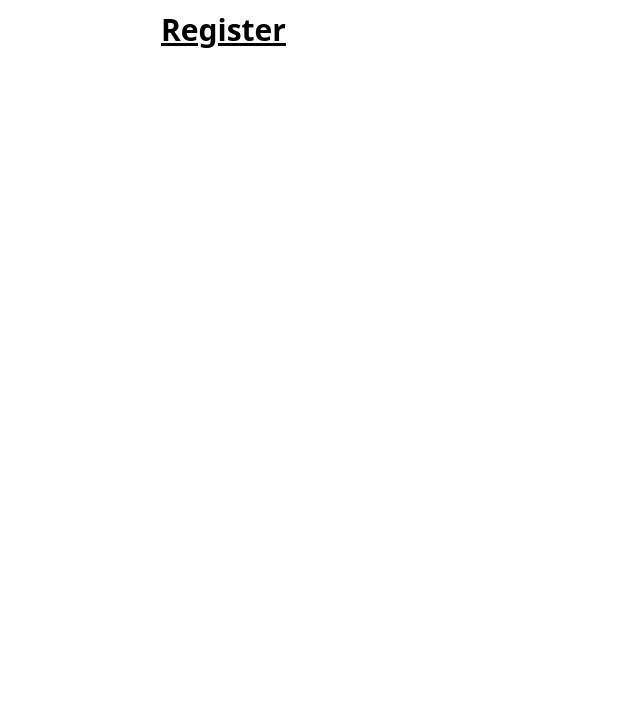
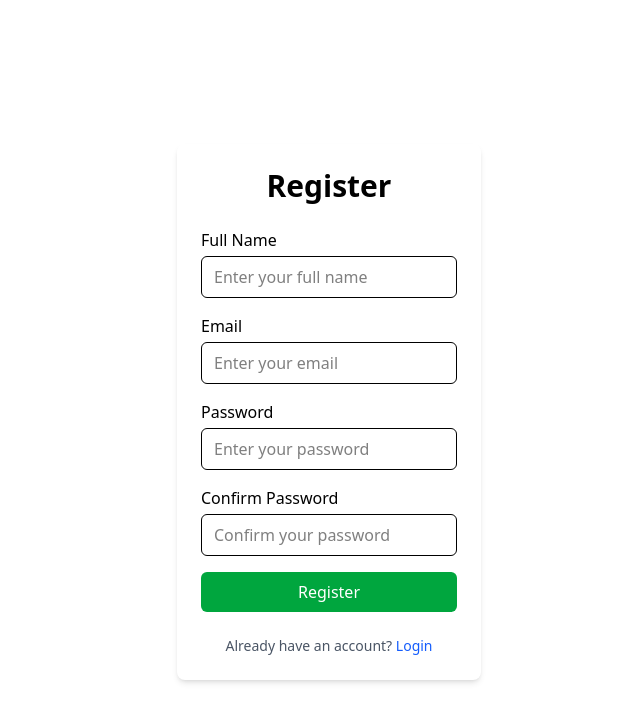
Before and after one commit to RaiJ1n/my-root, a Vue app: page /register in a window 1280 px wide. Shown: the top 722 px of the page, without its empty margins (311-951 px from the left). Built offline with nearby package versions, Linux system fonts and the light colour scheme.

Commit message:
register and logIn form done

```diff
--- a/src/App.vue
+++ b/src/App.vue
@@ -2,7 +2,7 @@
 
 <template>
   <div>
-    <div class="w-[360px] mx-auto p-3 ">
+    <div class="w-[360px] mx-auto p-3 background-white">
       <router-view></router-view>
     </div>
   </div>
--- a/src/views/login.vue
+++ b/src/views/login.vue
@@ -1,6 +1,6 @@
 <template>
-  <div class="min-h-screen flex items-center justify-center bg-gray-100 px-4">
-    <div class="w-full max-w-md bg-white p-6 rounded-lg shadow-md">
+  <div class="min-h-screen flex items-center justify-center  px-4">
+    <div class="w-full max-w-md  p-6 rounded-lg shadow-md">
       <h1 class="text-3xl font-bold text-center mb-6">Login</h1>
 
       <form @submit.prevent="submitForm" class="space-y-4">
@@ -35,6 +35,11 @@
         >
           Login
         </button>
+
+        <p class="text-sm text-center text-gray-600 mt-2">
+          Don't have an account?
+          <a href="#" class="text-blue-600 hover:underline">Register</a>
+        </p>
       </form>
     </div>
   </div>
--- a/src/views/register.vue
+++ b/src/views/register.vue
@@ -1,6 +1,93 @@
 <template>
-  <h1 class="text-3xl font-bold underline">Register</h1>
-  <p></p>
+  <div class="min-h-screen flex items-center justify-center  px-4">
+    <div class="w-full max-w-md  p-6 rounded-lg shadow-md">
+      <h1 class="text-3xl font-bold text-center mb-6">Register</h1>
+
+      <form @submit.prevent="handleRegister" class="space-y-4">
+        <!-- Name -->
+        <div>
+          <label class="block mb-1 font-medium">Full Name</label>
+          <input
+            v-model="name"
+            type="text"
+            placeholder="Enter your full name"
+            class="w-full border px-3 py-2 rounded-md focus:outline-none focus:ring focus:ring-blue-200"
+            required
+          />
+        </div>
+
+        <!-- Email -->
+        <div>
+          <label class="block mb-1 font-medium">Email</label>
+          <input
+            v-model="email"
+            type="email"
+            placeholder="Enter your email"
+            class="w-full border px-3 py-2 rounded-md focus:outline-none focus:ring focus:ring-blue-200"
+            required
+          />
+        </div>
+
+        <!-- Password -->
+        <div>
+          <label class="block mb-1 font-medium">Password</label>
+          <input
+            v-model="password"
+            type="password"
+            placeholder="Enter your password"
+            class="w-full border px-3 py-2 rounded-md focus:outline-none focus:ring focus:ring-blue-200"
+            required
+          />
+        </div>
+
+        <!-- Confirm Password -->
+        <div>
+          <label class="block mb-1 font-medium">Confirm Password</label>
+          <input
+            v-model="confirmPassword"
+            type="password"
+            placeholder="Confirm your password"
+            class="w-full border px-3 py-2 rounded-md focus:outline-none focus:ring focus:ring-blue-200"
+            required
+          />
+        </div>
+
+        <!-- Submit Button -->
+        <button
+          type="submit"
+          class="w-full bg-green-600 text-white py-2 rounded-md hover:bg-green-700 transition"
+        >
+          Register
+        </button>
+
+        <p class="text-sm text-center text-gray-600 mt-2">
+          Already have an account?
+          <a href="#" class="text-blue-600 hover:underline">Login</a>
+        </p>
+      </form>
+    </div>
+  </div>
 </template>
 
-<script setup></script>
+<script setup>
+import { ref } from "vue";
+
+const name = ref("");
+const email = ref("");
+const password = ref("");
+const confirmPassword = ref("");
+
+const handleRegister = () => {
+  if (password.value !== confirmPassword.value) {
+    alert("Passwords do not match!");
+    return;
+  }
+
+  console.log("Name:", name.value);
+  console.log("Email:", email.value);
+  console.log("Password:", password.value);
+  console.log("Confirm Password:", confirmPassword.value);
+
+
+};
+</script>
```
